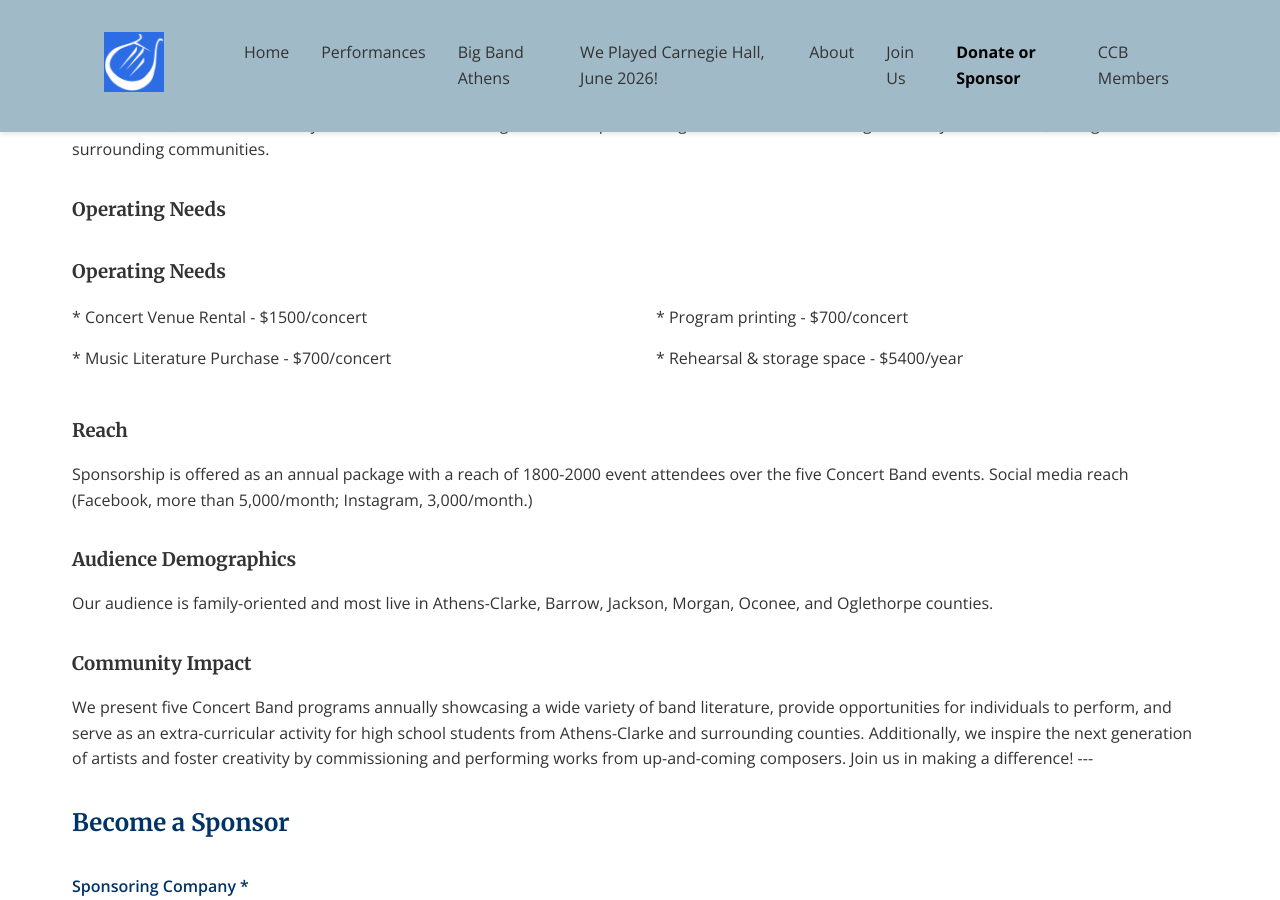
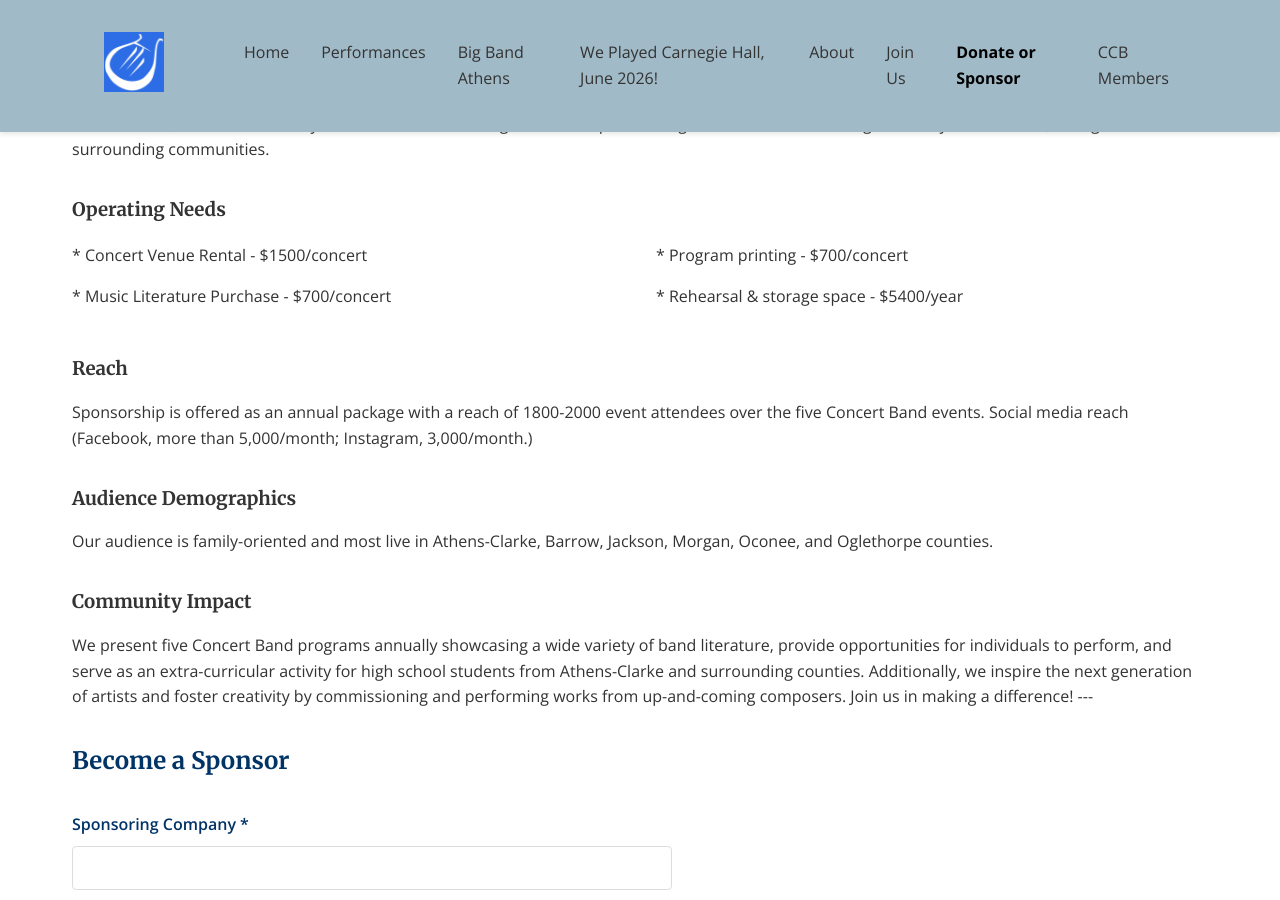
Before and after one commit to webmasterCCB/CCBwebsite, a Jekyll site: the page built from bus-partners.md, in a window 1280 px wide and 900 px high, scrolled down 357 px. Built offline with Jekyll 4.4.1, drawn with Linux system fonts in a browser that asks for light colours; comment, search, counter and statistics services are not loaded.

Commit message:
Update bus-partners.md

```diff
--- a/bus-partners.md
+++ b/bus-partners.md
@@ -11,8 +11,6 @@ permalink: /bus-partners/
 <h3>About Us</h3>
 
 The Classic City Band of Athens, Georgia is the "Official Municipal Band of Athens, Georgia" and Georgia's oldest continuously operating community band. The Band, founded in 1976 for the purpose of preserving the rich cultural heritage of the American concert band, is comprised of 80+ serious amateur musicians, 14 years and older, from across Northeast Georgia who play for the love of music. In addition to our Concert Band, we also have Big Band Athens, and the Classic City Polka Band. We are a registered non-profit that gives free concerts throughout the year in Athens, Georgia and surrounding communities.
-
-<h3>Operating Needs</h3>
 
 <h3>Operating Needs</h3>
 
```
